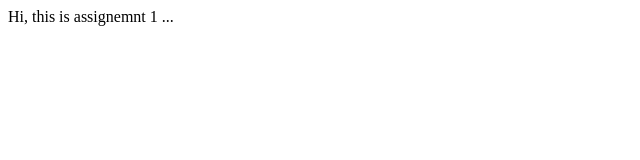
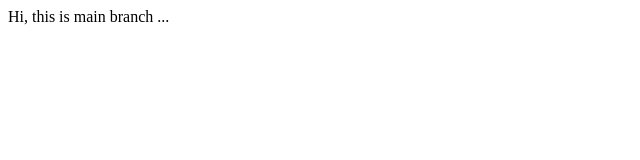
Before and after one commit to CoderRitwikG/JenkinsAssignment, a plain HTML site: page index.html in a window 1280 px wide. Shown: the full height of the page, 0-640 px from the left. Drawn offline with Linux system fonts and the light colour scheme.

Commit message:
Update index.html

```diff
--- a/index.html
+++ b/index.html
@@ -1,5 +1,5 @@
 <html>
         <body>
-                Hi, this is assignemnt 1 ...
+                Hi, this is main branch ...
         </body>
 </html>
```
